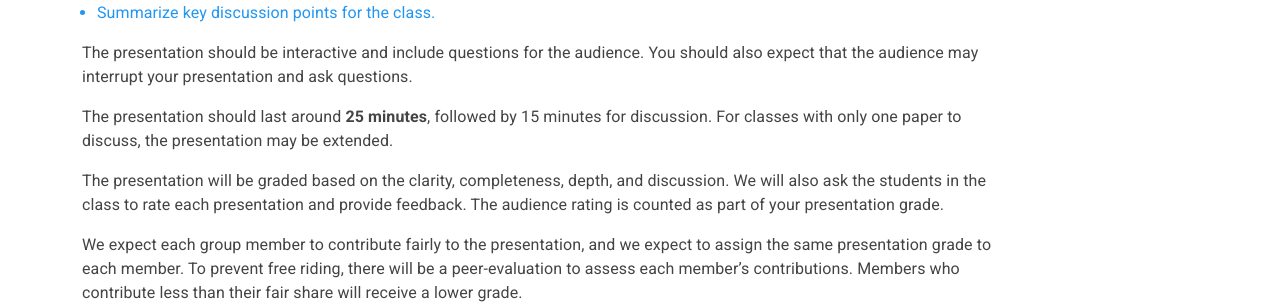
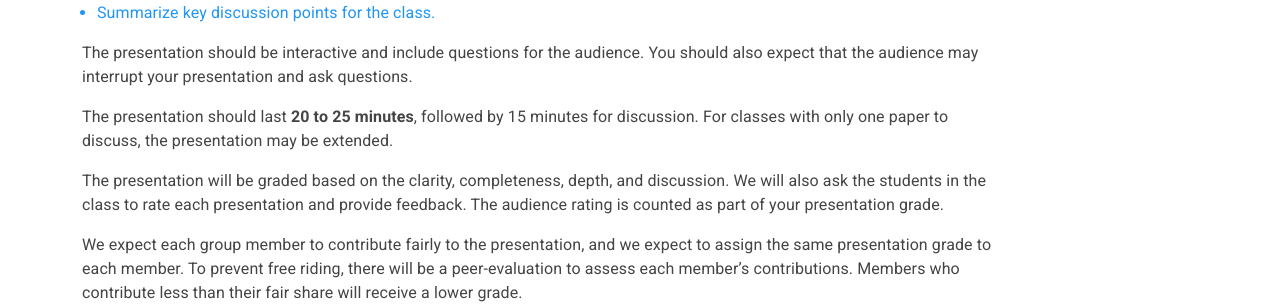
Before and after one commit to eecs582/eecs582.github.io, a Jekyll site: the page built from presentation.md, in a window 1280 px wide and 1039 px high. Shown: the part 637-941 px from the top of the window. Built offline with Jekyll 4.4.1, drawn with Linux system fonts in a browser that asks for light colours.

Commit message:
presentation time

```diff
--- a/presentation.md
+++ b/presentation.md
@@ -36,7 +36,7 @@ The presentation should be interactive and include questions for the audience.
 You should also expect that the audience may interrupt your presentation and
 ask questions.
 
-The presentation should last around **25 minutes**, followed by 15 minutes
+The presentation should last **20 to 25 minutes**, followed by 15 minutes
 for discussion. For classes with only one paper to discuss, the presentation
 may be extended.
 
```
